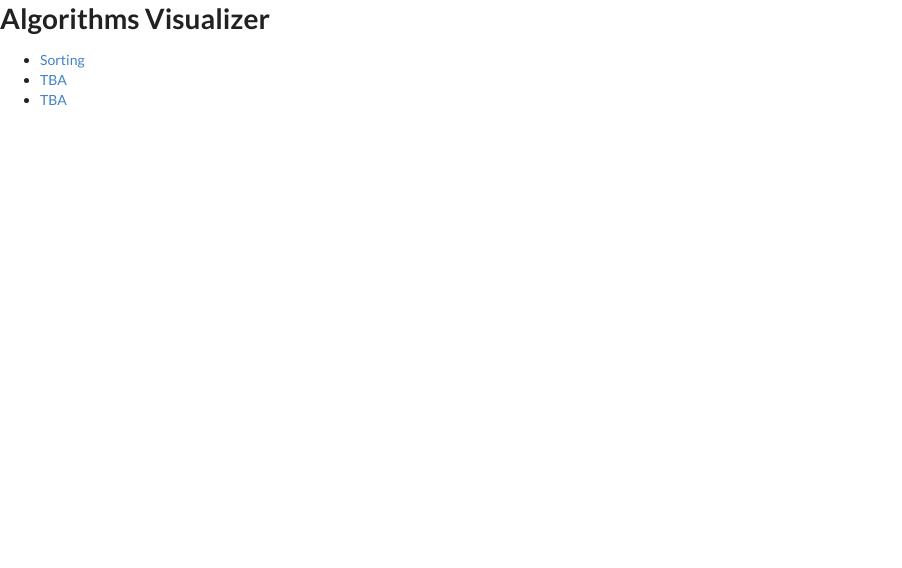
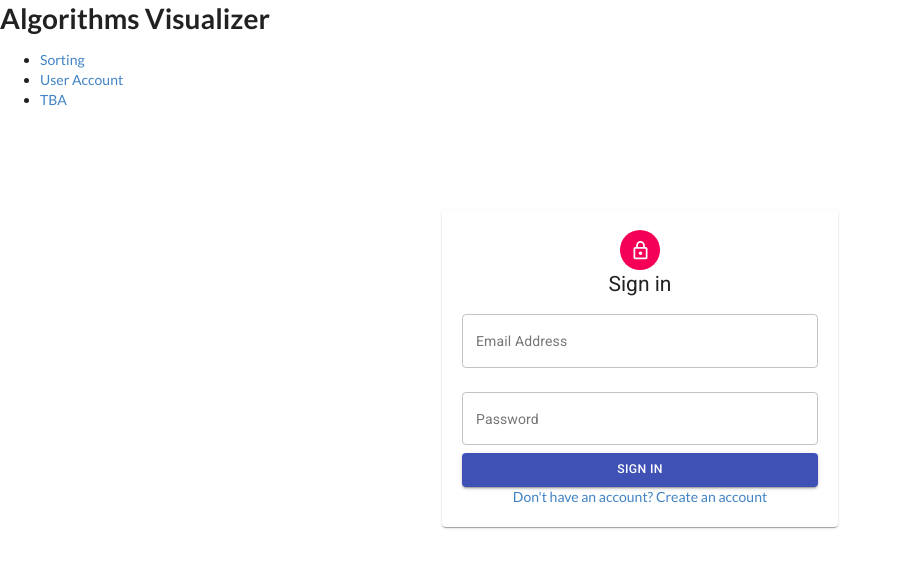
Before and after one commit to kevinniland97/Applied-Project-and-Minor-Dissertation, a React (Create React App) app: page /#/account in a window 1280 px wide. Shown: the top 568 px of the page, without its empty margins (0-902 px from the left). Built offline with nearby package versions, Linux system fonts and the light colour scheme.

Commit message:
New method of user authentication started

```diff
--- a/src/Main.js
+++ b/src/Main.js
@@ -5,6 +5,7 @@ import {
   HashRouter
 } from "react-router-dom";
 import MainPage from './components/MainPage';
+import Login from './components/Login';
 
 class Main extends Component {
     render() {
@@ -14,11 +15,12 @@ class Main extends Component {
               <h1>Algorithms Visualizer</h1>
               <ul className="header">
                 <li><NavLink to="/">Sorting</NavLink></li>
-                <li><NavLink to="/tba">TBA</NavLink></li>
+                <li><NavLink to="/account">User Account</NavLink></li>
                 <li><NavLink to="/tba">TBA</NavLink></li>
               </ul>
               <div className="content">
                 <Route exact path="/" component={MainPage}/>
+                <Route exact path="/account" component={Login}/>
               </div>
             </div>
           </HashRouter>
--- a/src/components/Login.js
+++ b/src/components/Login.js
@@ -1,50 +1,50 @@
-// import React, { Component } from "react";
-// import { connect } from "react-redux";
-// import { Redirect, Link } from "react-router-dom";
-// import { loginUser } from "../actions";
-// import { withStyles } from "@material-ui/styles";
+import React, { Component } from "react";
+import { connect } from "react-redux";
+import { Redirect, Link } from "react-router-dom";
+import { loginUser } from "../actions";
+import { withStyles } from "@material-ui/styles";
 
-// import Avatar from "@material-ui/core/Avatar";
-// import Button from "@material-ui/core/Button";
-// import TextField from "@material-ui/core/TextField";
-// import LockOutlinedIcon from "@material-ui/icons/LockOutlined";
-// import Typography from "@material-ui/core/Typography";
-// import Paper from "@material-ui/core/Paper";
-// import Container from "@material-ui/core/Container";
+import Avatar from "@material-ui/core/Avatar";
+import Button from "@material-ui/core/Button";
+import TextField from "@material-ui/core/TextField";
+import LockOutlinedIcon from "@material-ui/icons/LockOutlined";
+import Typography from "@material-ui/core/Typography";
+import Paper from "@material-ui/core/Paper";
+import Container from "@material-ui/core/Container";
 
-// const styles = () => ({
-//   "@global": {
-//     body: {
-//       backgroundColor: "#fff"
-//     }
-//   },
-//   paper: {
-//     marginTop: 100,
-//     display: "flex",
-//     padding: 20,
-//     flexDirection: "column",
-//     alignItems: "center"
-//   },
-//   avatar: {
-//     marginLeft: "auto",
-//     marginRight: "auto",
-//     backgroundColor: "#f50057"
-//   },
-//   form: {
-//     marginTop: 1
-//   },
-//   errorText: {
-//     color: "#f50057",
-//     marginBottom: 5,
-//     textAlign: "center"
-//   }
-// });
+const styles = () => ({
+  "@global": {
+    body: {
+      backgroundColor: "#fff"
+    }
+  },
+  paper: {
+    marginTop: 100,
+    display: "flex",
+    padding: 20,
+    flexDirection: "column",
+    alignItems: "center"
+  },
+  avatar: {
+    marginLeft: "auto",
+    marginRight: "auto",
+    backgroundColor: "#f50057"
+  },
+  form: {
+    marginTop: 1
+  },
+  errorText: {
+    color: "#f50057",
+    marginBottom: 5,
+    textAlign: "center"
+  }
+});
 
 // /**
 //  *
 //  */
-// class Login extends Component {
-//   state = { email: "", password: "" };
+class Login extends Component {
+  state = { email: "", password: "" };
 
 //   /**
 //    *
@@ -70,64 +70,64 @@
 //     dispatch(loginUser(email, password));
 //   };
 
-//   /**
-//    *
-//    */
-//   render() {
-//     const { classes, loginError, isAuthenticated } = this.props;
-//     if (isAuthenticated) {
-//       return <Redirect to="/" />;
-//     } else {
-//       return (
-//         <Container component="main" maxWidth="xs">
-//           <Paper className={classes.paper}>
-//             <Avatar className={classes.avatar}>
-//               <LockOutlinedIcon />
-//             </Avatar>
-//             <Typography component="h1" variant="h5">
-//               Sign in
-//             </Typography>
-//             <TextField
-//               variant="outlined"
-//               margin="normal"
-//               fullWidth
-//               id="email"
-//               label="Email Address"
-//               name="email"
-//               onChange={this.handleEmailChange}
-//             />
-//             <TextField
-//               variant="outlined"
-//               margin="normal"
-//               fullWidth
-//               name="password"
-//               label="Password"
-//               type="password"
-//               id="password"
-//               onChange={this.handlePasswordChange}
-//             />
-//             {loginError && (
-//               <Typography component="p" className={classes.errorText}>
-//                 Incorrect email or password.
-//               </Typography>
-//             )}
-//             <Button
-//               type="button"
-//               fullWidth
-//               variant="contained"
-//               color="primary"
-//               className={classes.submit}
-//               onClick={this.handleSubmit}
-//             >
-//               Sign In
-//             </Button>
-//             <Link to="/signUp">Don't have an account? Create an account</Link>
-//           </Paper>
-//         </Container>
-//       );
-//     }
-//   }
-// }
+  /**
+   *
+   */
+  render() {
+    const { classes, loginError, isAuthenticated } = this.props;
+    if (isAuthenticated) {
+      return <Redirect to="/" />;
+    } else {
+      return (
+        <Container component="main" maxWidth="xs">
+          <Paper className={classes.paper}>
+            <Avatar className={classes.avatar}>
+              <LockOutlinedIcon />
+            </Avatar>
+            <Typography component="h1" variant="h5">
+              Sign in
+            </Typography>
+            <TextField
+              variant="outlined"
+              margin="normal"
+              fullWidth
+              id="email"
+              label="Email Address"
+              name="email"
+              onChange={this.handleEmailChange}
+            />
+            <TextField
+              variant="outlined"
+              margin="normal"
+              fullWidth
+              name="password"
+              label="Password"
+              type="password"
+              id="password"
+              onChange={this.handlePasswordChange}
+            />
+            {loginError && (
+              <Typography component="p" className={classes.errorText}>
+                Incorrect email or password.
+              </Typography>
+            )}
+            <Button
+              type="button"
+              fullWidth
+              variant="contained"
+              color="primary"
+              className={classes.submit}
+              onClick={this.handleSubmit}
+            >
+              Sign In
+            </Button>
+            <Link to="/signUp">Don't have an account? Create an account</Link>
+          </Paper>
+        </Container>
+      );
+    }
+  }
+}
 
 // /**
 //  *
@@ -141,7 +141,7 @@
 //   };
 // }
 
-// /**
-//  *
-//  */
-// export default withStyles(styles)(connect(mapStateToProps)(Login));
+/**
+ *
+ */
+export default withStyles(styles)(Login);
```
Also changed, not shown: src/algorithms/SelectionSort.js (+36 -0 lines).
